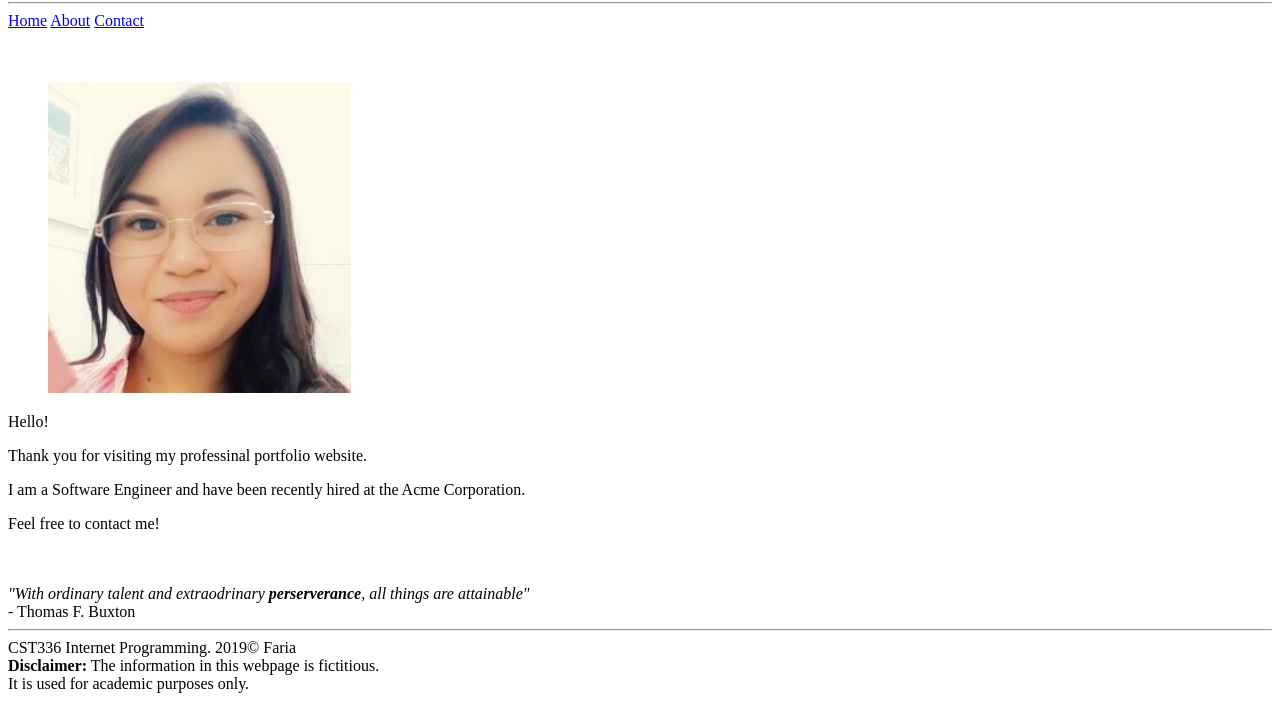
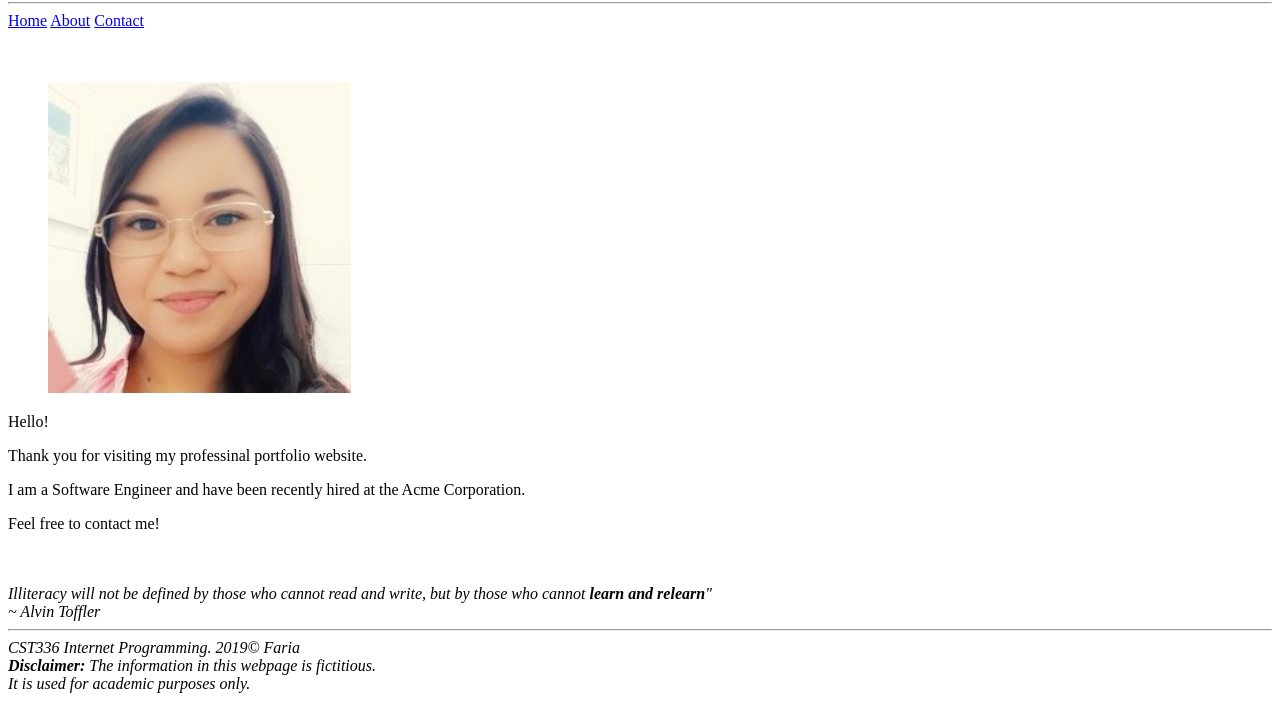
Before and after one commit to dollybuzz/lab1, a plain HTML site: page index.html in a window 1280 px wide. Shown: the part 78-800 px from the top of the page. Drawn offline with Linux system fonts and the light colour scheme.

Commit message:
updating index.html

```diff
--- a/index.html
+++ b/index.html
@@ -45,7 +45,7 @@ in html
 
                 <br /><br />
 
-                <em>"With ordinary talent and extraodrinary <strong>perserverance</strong>, all things are attainable"</em><br />- Thomas F. Buxton
+                <em>Illiteracy will not be defined by those who cannot read and write, but by those who cannot <strong>learn and relearn</strong>"<br />~ Alvin Toffler
 
             </div>
 
```
